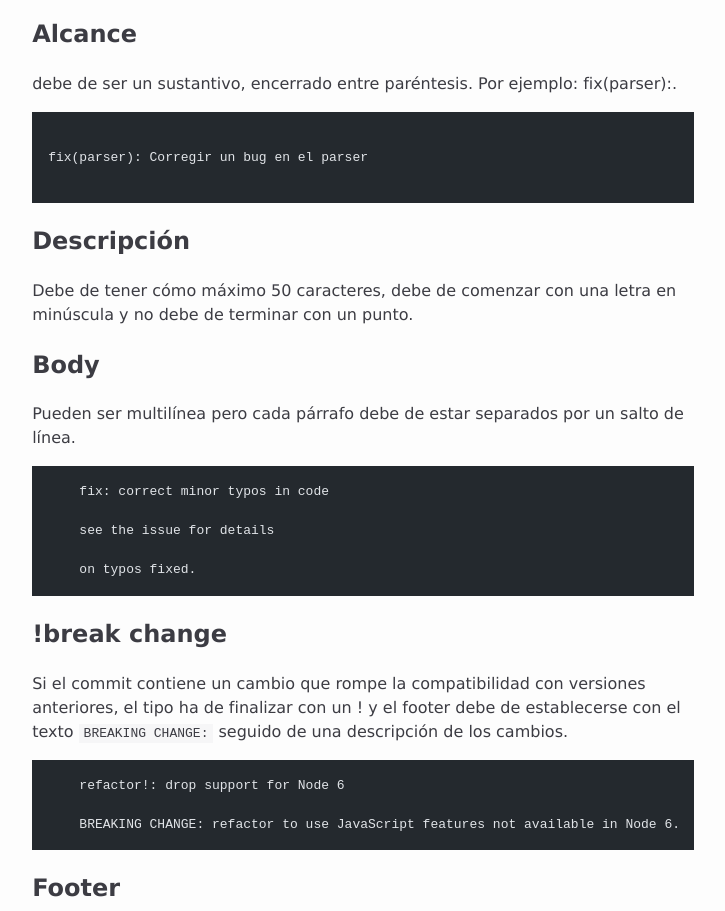
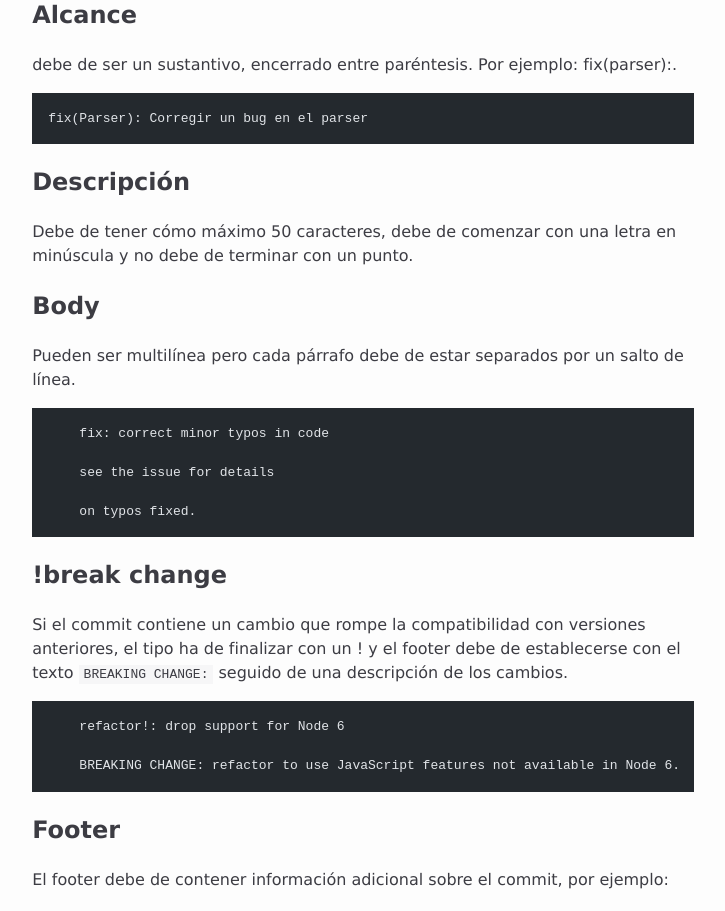
Before and after one commit to altaskur/apuntesV2, an Astro site: page /apuntes/herramientas/conventional-commits in a window 1280 px wide. Shown: the part 1308-2219 px from the top of the page, without its empty margins (277-1002 px from the left). Built offline with nearby package versions, Linux system fonts and the light colour scheme; Astro itself is replaced by a stand-in of ours; code samples lack their colours.

Commit message:
fix(Herramientas): fixed Conventional Commit post

````diff
--- a/src/content/apuntes/herramientas/conventional-commits.md
+++ b/src/content/apuntes/herramientas/conventional-commits.md
@@ -20,7 +20,6 @@ Gracias a esto podemos automatizar los proyectos y trabajar en equipo de una for
 Los commits se estructuran de la siguiente forma:
 
 ```bash
-
 <tipo>[alcance opcional]: <descripción>
 
 [texto opcional]
@@ -49,9 +48,7 @@ Los tipos permitidos son:
 debe de ser un sustantivo, encerrado entre paréntesis. Por ejemplo: fix(parser):.
 
 ```bash
-
-fix(parser): Corregir un bug en el parser
-
+fix(Parser): Corregir un bug en el parser
 ```
 
 ## Descripción
````
